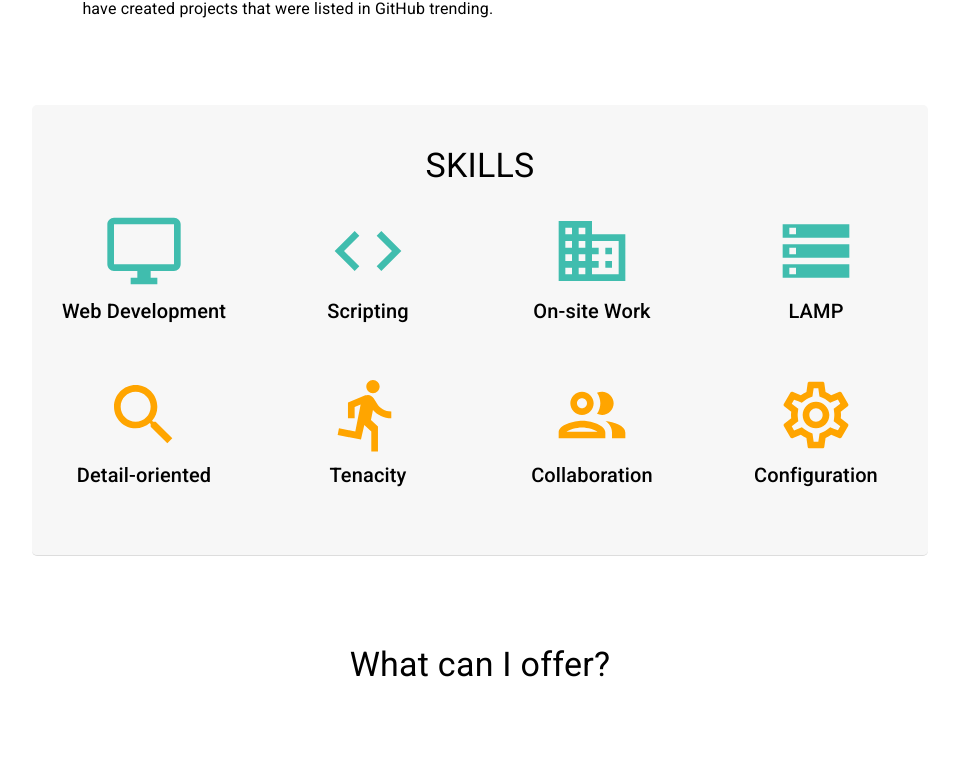
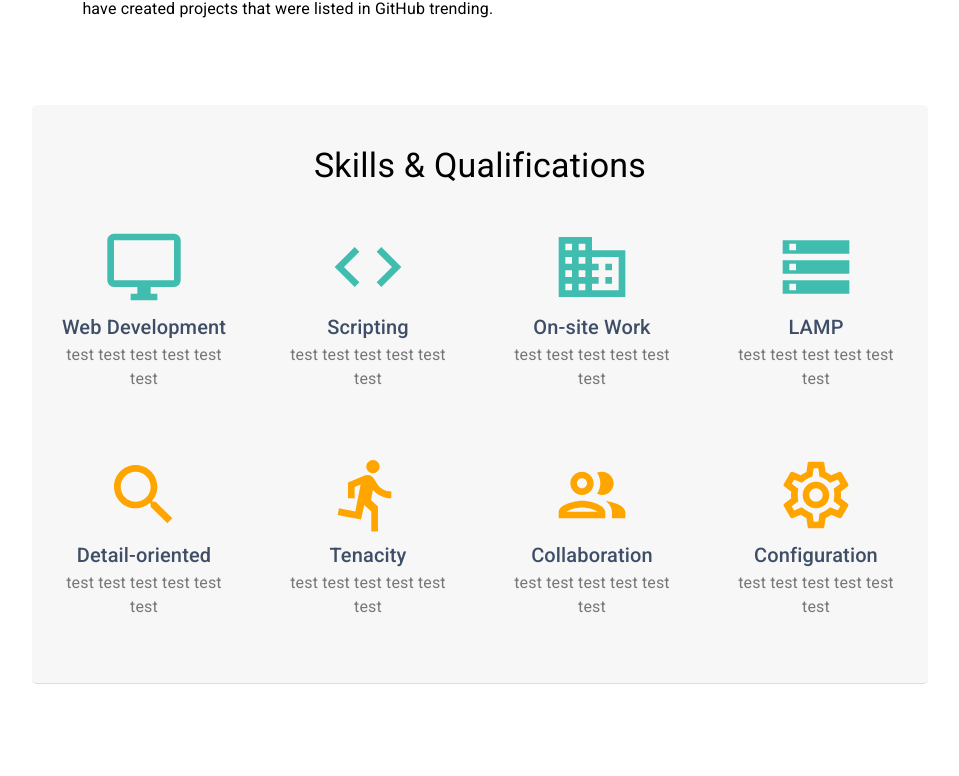
Before and after one commit to Kmzbch/Portfolio, a React (Create React App) app: page / in a window 1280 px wide. Shown: the part 1693-2469 px from the top of the page, without its empty margins (160-1119 px from the left). Built offline with nearby package versions, Linux system fonts and the light colour scheme.

Commit message:
jQuery icon replaced

```diff
--- a/src/components/about/About.scss
+++ b/src/components/about/About.scss
@@ -39,10 +39,16 @@
 		border-radius: 5px;
 	}
 
+	.skill-row {
+		margin: 3vh 0;
+	}
+
 	.skill-item {
+		color: #3f4e67;
 		text-align: center;
 		width: 175px;
 	}
+
 	.specialties {
 		font-size: 80px;
 		color: #40bdae !important;
@@ -51,6 +57,10 @@
 	.soft-skills {
 		font-size: 80px;
 		color: orange !important;
+	}
+
+	.skill-description {
+		color: #777;
 	}
 
 	.about-tech {
--- a/src/components/about/AboutItems.js
+++ b/src/components/about/AboutItems.js
@@ -71,6 +71,11 @@ export const FrameworksAndLibraries = [
 		// Icon retrieved from https://worldvectorlogo.com/logo/react-2
 		link: './images/techStacks/react.svg',
 		altTxt: 'React'
+	},
+	{
+		// Icon retrieved from https://icon-icons.com/icon/jquery-original-logo/146446
+		link: './images/techStacks/jquery.svg',
+		altTxt: 'jQuery'
 	},
 	{
 		// Icon retrieved from https://worldvectorlogo.com/logo/nodejs-icon
--- a/src/components/about/AboutSkills.js
+++ b/src/components/about/AboutSkills.js
@@ -1,16 +1,12 @@
 import React, { Component } from 'react';
 import { Typography, Grid } from '@material-ui/core';
 import {
-	BusinessCenterOutlined,
 	BusinessOutlined,
 	CodeOutlined,
 	DesktopWindowsOutlined,
 	DirectionsRunOutlined,
-	DirectionsWalkOutlined,
-	FindInPageOutlined,
 	PeopleOutlined,
 	SearchOutlined,
-	Settings,
 	SettingsOutlined,
 	StorageOutlined
 } from '@material-ui/icons';
@@ -23,30 +19,34 @@ export default class AboutSkills extends Component {
 	render() {
 		return (
 			<Grid className="about-skills" container spacing={3} justify="center" direction="row">
-				<Typography variant="h4">SKILLS</Typography>
+				<Typography variant="h4">Skills & Qualifications</Typography>
+
 				<Grid
 					container
 					justify="space-around"
 					style={{
-						margin: '3vh 0'
+						margin: '5vh 0'
 					}}
 				>
 					<Grid className="skill-item">
 						<DesktopWindowsOutlined className="specialties" />
 						<Typography variant="h6">Web Development</Typography>
+						<Typography className="skill-description">test test test test test test </Typography>
 					</Grid>
 					<Grid className="skill-item">
 						<CodeOutlined className="specialties" />
-
 						<Typography variant="h6">Scripting</Typography>
+						<Typography className="skill-description">test test test test test test </Typography>
 					</Grid>
 					<Grid className="skill-item">
 						<BusinessOutlined className="specialties" />
 						<Typography variant="h6">On-site Work</Typography>
+						<Typography className="skill-description">test test test test test test </Typography>
 					</Grid>
 					<Grid className="skill-item">
 						<StorageOutlined className="specialties" />
 						<Typography variant="h6">LAMP</Typography>
+						<Typography className="skill-description">test test test test test test </Typography>
 					</Grid>
 				</Grid>
 				<Grid
@@ -59,20 +59,24 @@ export default class AboutSkills extends Component {
 					<Grid className="skill-item">
 						<SearchOutlined className="soft-skills" />
 						<Typography variant="h6">Detail-oriented</Typography>
+						<Typography className="skill-description">test test test test test test </Typography>
 					</Grid>
 					<Grid className="skill-item">
 						<DirectionsRunOutlined className="soft-skills" />
 						<Typography variant="h6">Tenacity</Typography>
+						<Typography className="skill-description">test test test test test test </Typography>
 					</Grid>
 
 					<Grid className="skill-item">
 						<PeopleOutlined className="soft-skills" />
 						<Typography variant="h6">Collaboration</Typography>
+						<Typography className="skill-description">test test test test test test </Typography>
 					</Grid>
 
 					<Grid className="skill-item">
 						<SettingsOutlined className="soft-skills" />
 						<Typography variant="h6">Configuration</Typography>
+						<Typography className="skill-description">test test test test test test </Typography>
 					</Grid>
 				</Grid>
 			</Grid>
```
Also changed, not shown: public/images/techStacks/jquery.svg.
